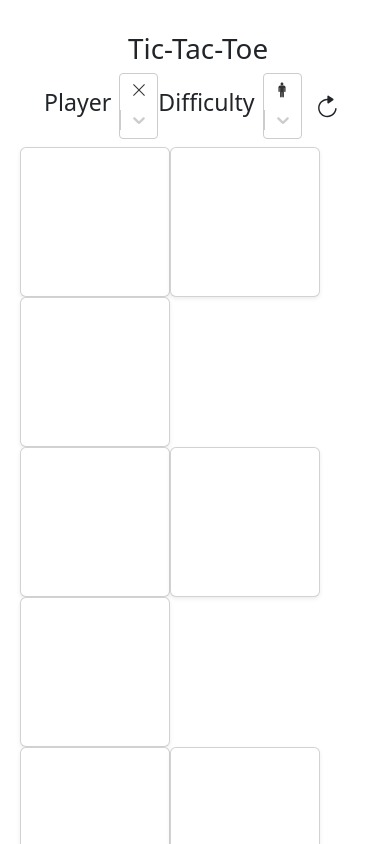
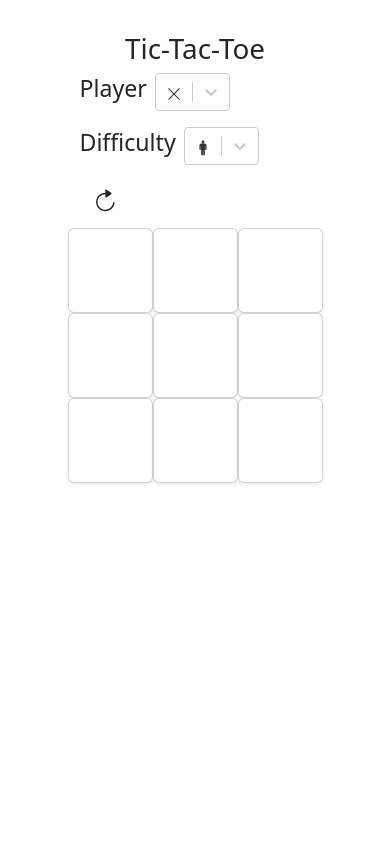
Before and after one commit to DevClarkMiller/tic-tac-toe, a React (Vite) app: page / in a window 390 px wide. Shown: the top 844 px of the page. Built offline with nearby package versions, Linux system fonts and the light colour scheme.

Commit message:
Fixed some styling and logic issues

```diff
--- a/src/App.css
+++ b/src/App.css
@@ -22,6 +22,16 @@
   color: var(--bs-primary);
 }
 
+.game-cell {
+  width: 85px;
+}
+
+@media screen and (max-width:480px) {
+  .game-cell {
+    /* width: 75px; */
+  }
+}
+
 @keyframes logo-spin {
   from {
     transform: rotate(0deg);
--- a/src/App.tsx
+++ b/src/App.tsx
@@ -12,14 +12,12 @@ const App = () => {
 
   return (
     <GridContextProvider>
-      <div className='w-100 h-100'>
+      <div className='w-100 min-vh-100 d-flex align-content-between flex-column'>
         <h1>Tic-Tac-Toe</h1>
-        <div className='container'>
-          <div className='row flex-lg-row flex-column'>
+        <div className='d-flex flex-column flex-grow-1'>
             <GameTools />
             <Grid />
           </div>
-        </div>
       </div>
     </GridContextProvider>
   )
--- a/src/component/GameTools/GameTools.tsx
+++ b/src/component/GameTools/GameTools.tsx
@@ -13,10 +13,10 @@ const GameTools = () => {
     const gameStarted = useMemo(() => game.GameStarted, [game]);
 
     return (
-        <div className="d-flex mb-2 justify-content-between align-items-center">
+        <div className="d-flex mb-2 justify-content-between align-items-start flex-column gap-3 flex-lg-row align-items-lg-center">
             <PlayerSymSelector gameStarted={gameStarted} playerSymbol={playerSymbol} setPlayerSymbol={setPlayerSymbol} />
             <DifficultySelector game={game} setGame={setGame} />
-            <RefreshButton game={game} setGame={setGame} />
+            <RefreshButton playerSymbol={playerSymbol} game={game} setGame={setGame} />
         </div>
     );
 }
--- a/src/component/GameTools/RefreshButton.tsx
+++ b/src/component/GameTools/RefreshButton.tsx
@@ -1,12 +1,19 @@
 import { Game } from "@game/Game";
 import type GameProp from "types/GameProp";
+import { CellState } from "@game/CellState";
 
 // ICONS
 import { IoIosRefresh } from "react-icons/io";
 
-const RefreshButton = ({ game, setGame }: GameProp) => {
+export interface RefreshButtonProps extends GameProp {
+    playerSymbol: CellState;
+}
+
+const RefreshButton = ({ playerSymbol, game, setGame }: RefreshButtonProps) => {
     const onClick = () => {
-        setGame(new Game(game.Rows, game.Cols));
+        const newGame = new Game(game.Rows, game.Cols);
+        newGame.ActivePlayer = playerSymbol;
+        setGame(newGame);
     };
 
     return (
--- a/src/component/grid/Cell.tsx
+++ b/src/component/grid/Cell.tsx
@@ -27,7 +27,7 @@ const Cell = ({ value, row, col }: CellProps) => {
     const disabled = game.IsGameOver;
 
     return (
-        <div className="col-sm p-0" style={{width: '150px'}}>
+        <div className="col-sm p-0 game-cell">
             <button
                 className={`card btn ${(!disabled ? 'btn-secondary': 'btn-danger')} btn-  w-100 h-100 text-center border-1 shadow-sm m-0 p-0`}
                 style={{aspectRatio: '1 / 1', overflow: "hidden"}}
```
